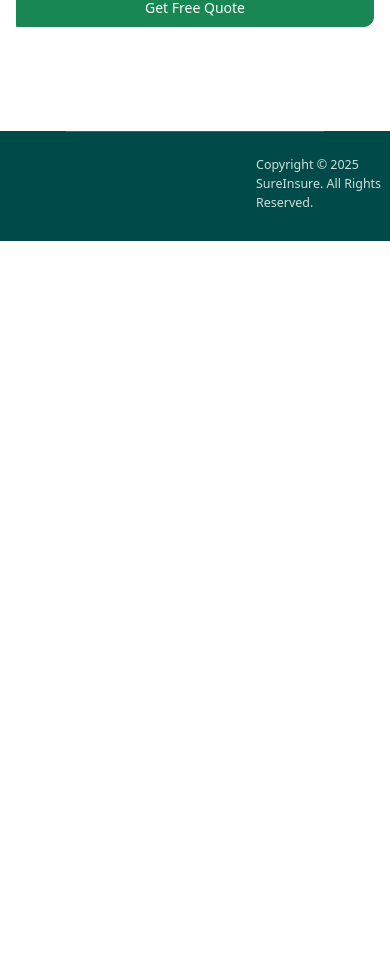
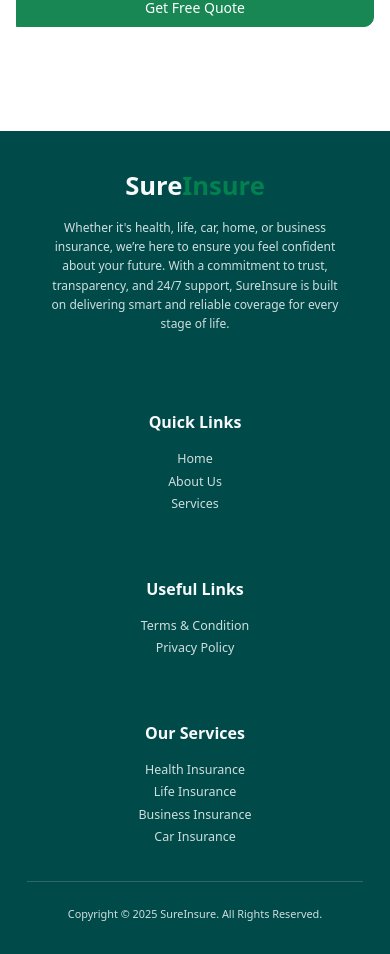
Before and after one commit to Prit1011/sureinsure, a React (Vite) app in the folder Frontend/: page / in a window 390 px wide. Shown: the part 4146-5100 px from the top of the page. Before the commit the page ends 4387 px from the top, so only its background shows below. Built offline with nearby package versions, Linux system fonts and the light colour scheme.

Commit message:
meke footer responsive

```diff
--- a/Frontend/src/index.css
+++ b/Frontend/src/index.css
@@ -155,3 +155,88 @@
 }
 
 }
+
+/* footer */
+/* Responsive Footer - Mobile & Tablet Fixes */
+@media (max-width: 991.98px) {
+  footer .row {
+    display: flex;
+    flex-direction: column;
+    align-items: center;
+    margin: 0;
+    padding: 0 1rem;
+    text-align: center;
+  }
+
+  footer .col-2 {
+    width: 100% !important;
+    max-width: 100% !important;
+    margin-bottom: 1.5rem;
+    padding: 0 1rem !important;
+  }
+
+  footer h2 {
+    font-size: 2rem !important;
+    text-align: center;
+  }
+
+  footer p {
+    font-size: 0.85rem !important;
+    line-height: 1.6 !important;
+    color: #cfdedf !important;
+    margin-top: 0.5rem;
+    padding: 0 0.5rem;
+    word-break: break-word;
+  }
+
+  footer h6 {
+    font-size: 1rem !important;
+    margin-top: 1rem;
+  }
+
+  footer .px-5 {
+    padding-left: 0 !important;
+    padding-right: 0 !important;
+  }
+
+  footer .px-5 div {
+    font-size: 0.85rem !important;
+    line-height: 1.8 !important;
+  }
+
+  footer hr {
+    width: 90% !important;
+    margin: 1rem auto !important;
+  }
+
+  footer .py-4 {
+    padding: 1rem 1rem !important;
+    font-size: 0.75rem !important;
+    text-align: center !important;
+  }
+
+  footer .text-start {
+    text-align: center !important;
+    padding-left: 0 !important;
+    padding-right: 0 !important;
+  }
+}
+
+@media (max-width: 575.98px) {
+  footer h2 {
+    font-size: 1.6rem !important;
+  }
+
+  footer p {
+    font-size: 0.75rem !important;
+  }
+
+  footer .px-5 div {
+    font-size: 0.78rem !important;
+  }
+
+  footer .py-4 {
+    font-size: 0.68rem !important;
+    padding: 1rem 0.5rem !important;
+  }
+}
--- a/Frontend/src/landing_page/Footer.jsx
+++ b/Frontend/src/landing_page/Footer.jsx
@@ -4,13 +4,11 @@ function Footer() {
   return (
     <footer
       style={{ backgroundColor: "#004b49", minHeight: "110px" }}
-      className="text-light overflow-hidden "
+      className="text-light overflow-hidden"
     >
-        <div>
-      <div className=" text-center">
-        <div className="row">
-          <div className="col-2"></div>
-          <div className="col-2  my-4 text-start ml-0 w-4">
+      <div className="container-fluid px-4 py-4">
+        <div className="row justify-content-center">
+          <div className="col-12 col-lg-2 my-4 text-center text-lg-start">
             <h2 className="fw-bold mb-3" style={{ fontSize: "2.8rem" }}>
               Sure<span style={{ color: "#028150ff" }}>Insure</span>
             </h2>
@@ -20,6 +18,7 @@ function Footer() {
                 color: "#cfdedf",
                 lineHeight: "1.6",
               }}
+              className="px-2 px-lg-0"
             >
               Whether it's health, life, car, home, or business insurance, we’re
               here to ensure you feel confident about your future. With a
@@ -29,30 +28,20 @@ function Footer() {
             </p>
           </div>
 
-          <div className="col-2 text-start my-5">
-            <h6
-              className="fw-semibold mb-4 text-start px-5"
-              style={{ fontSize: "1rem", color: "#ffffff" }}
-            >
+          <div className="col-12 col-sm-6 col-lg-2 my-4 text-start text-lg-start">
+            <h6 className="fw-semibold text-start mx-4 mb-3" style={{ fontSize: "1rem" }}>
               Quick Links
             </h6>
             <div className="text-start px-5" style={{ lineHeight: "2" }}>
               <div style={{ fontSize: "0.9rem", color: "#cfdedf" }}>Home</div>
-              <div style={{ fontSize: "0.9rem", color: "#cfdedf" }}>
-                About Us
-              </div>
-              <div style={{ fontSize: "0.9rem", color: "#cfdedf" }}>
-                Services
-              </div>
+              <div style={{ fontSize: "0.9rem", color: "#cfdedf" }}>About Us</div>
+              <div style={{ fontSize: "0.9rem", color: "#cfdedf" }}>Services</div>
             </div>
           </div>
 
-          <div className="col-2 text-start  my-5">
-            <h6
-              className="fw-semibold mb-4 px-5"
-              style={{ fontSize: "1rem", color: "#ffffff" }}
-            >
-              Usefull Links
+          <div className="col-12 col-sm-6 col-lg-2 my-4 text-center text-lg-start">
+            <h6 className="fw-semibold text-start mx-5 mb-3" style={{ fontSize: "1rem" }}>
+              Useful Links
             </h6>
             <div className="text-start px-5" style={{ lineHeight: "2" }}>
               <div style={{ fontSize: "0.9rem", color: "#cfdedf" }}>
@@ -64,11 +53,8 @@ function Footer() {
             </div>
           </div>
 
-          <div className="col-2 text-start my-5">
-            <h6
-              className="fw-semibold mb-4 px-5"
-              style={{ fontSize: "1rem", color: "#ffffff" }}
-            >
+          <div className="col-12 col-sm-6 col-lg-2 my-4 text-center text-lg-start">
+            <h6 className="fw-semibold text-start mx-5 mb-3" style={{ fontSize: "1rem" }}>
               Our Services
             </h6>
             <div className="text-start px-5" style={{ lineHeight: "2" }}>
@@ -87,11 +73,12 @@ function Footer() {
             </div>
           </div>
         </div>
-      <div className="col-2"></div>
+
         <hr
           style={{ borderColor: "#babebeff", width: "66%", margin: "0 auto" }}
-            className="my-0 mt-0"
+          className="my-2"
         />
+
         <div
           className="text-start py-4"
           style={{ color: "#cfdedf", fontSize: "0.78rem", paddingLeft:"16rem" }}
@@ -99,7 +86,6 @@ function Footer() {
           Copyright © 2025 SureInsure. All Rights Reserved.
         </div>
       </div>
-      </div>
     </footer>
   );
 }
```
Lines whose indentation alone changed are shown as unchanged.
